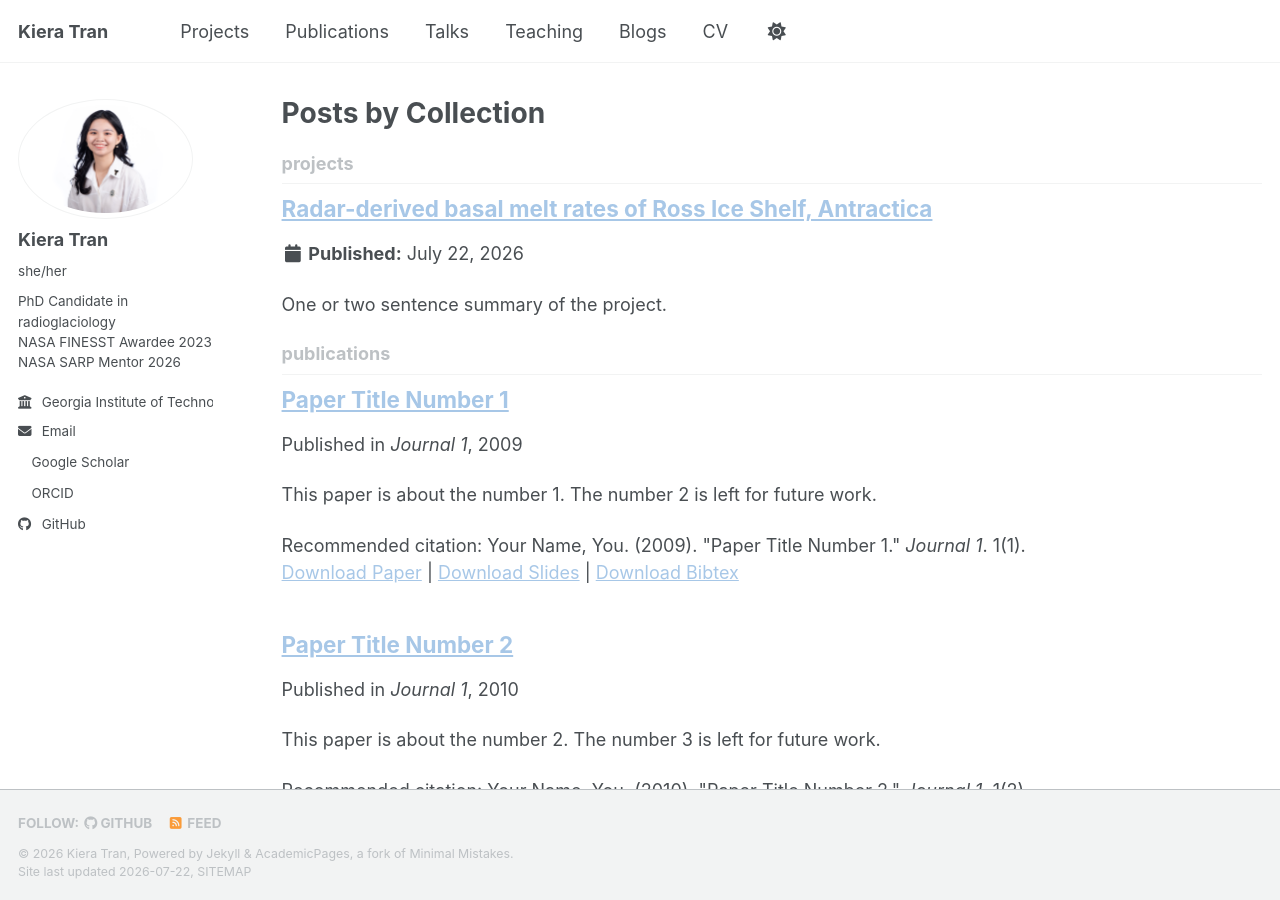
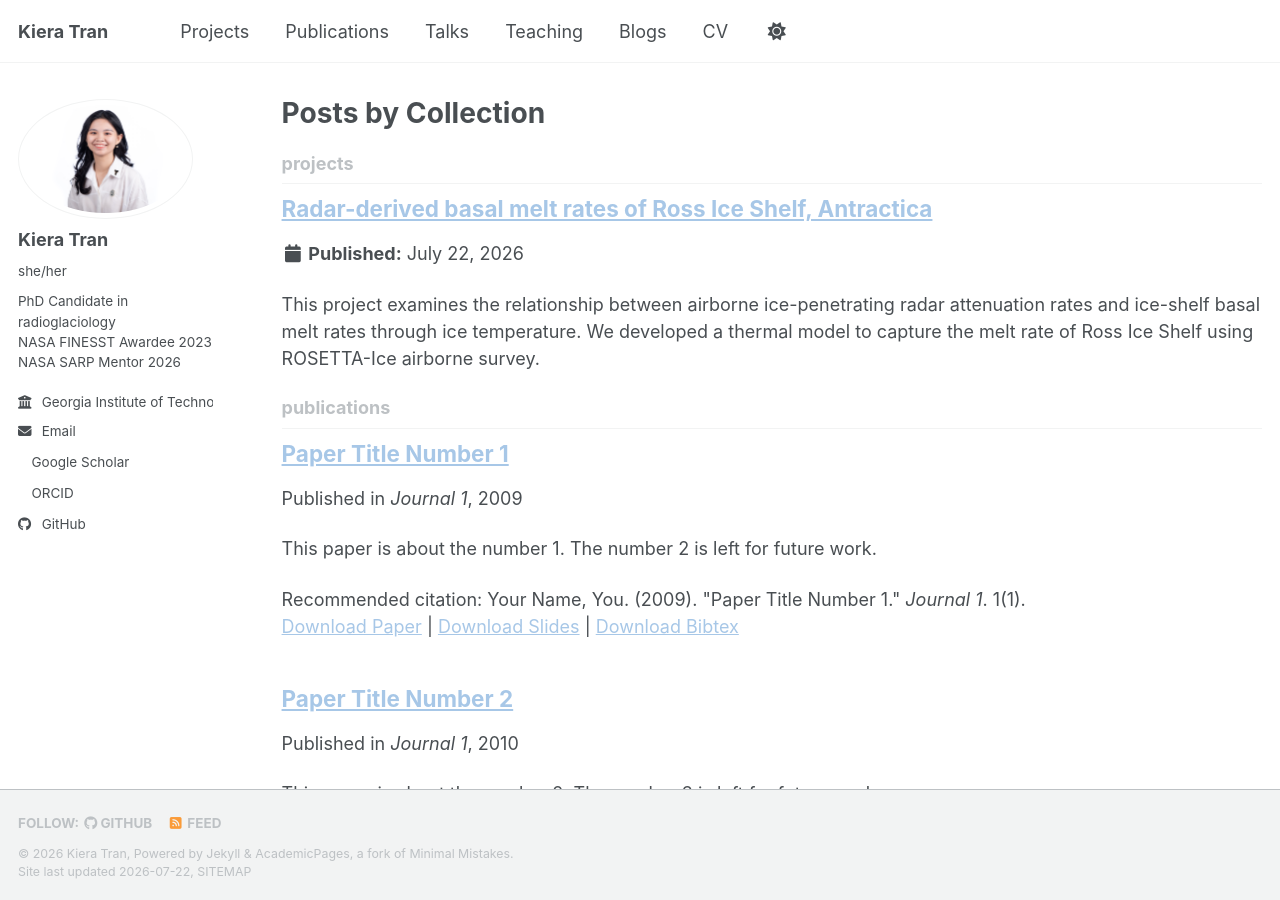
Before and after one commit to kieratran/kieratran.github.io, a Jekyll site: the page built from _pages/collection-archive.html, in a window 1280 px wide and 900 px high. Built offline with Jekyll 4.4.1, drawn with Linux system fonts in a browser that asks for light colours; a style sheet for code colours, icons or effects is not loaded.

Commit message:
Update Ross_project.md

```diff
--- a/_projects/Ross_project.md
+++ b/_projects/Ross_project.md
@@ -1,10 +1,21 @@
 ---
-title: "Radar-derived basal melt rates of Ross Ice Shelf, Antractica"
-category: main
-excerpt: "One or two sentence summary of the project."
+title: 'Radar-derived basal melt rates of Ross Ice Shelf, Antractica'
+permalink: /projects/Ross_project/
 header:
   teaser: /images/projects/glacier-model-thumb.jpg
+tags:
+  - cool posts
+  - category1
+  - category2
 ---
-Full project description goes here. You can include more images inline:
 
-![alt text](/images/projects/glacier-model-full.jpg)
+This project examines the relationship between airborne ice-penetrating radar attenuation rates and ice-shelf basal melt rates through ice temperature. We developed a thermal model to capture the melt rate of Ross Ice Shelf using ROSETTA-Ice airborne survey.
+
+Headings are cool
+======
+
+You can have many headings
+======
+
+Aren't headings cool?
+------
```
